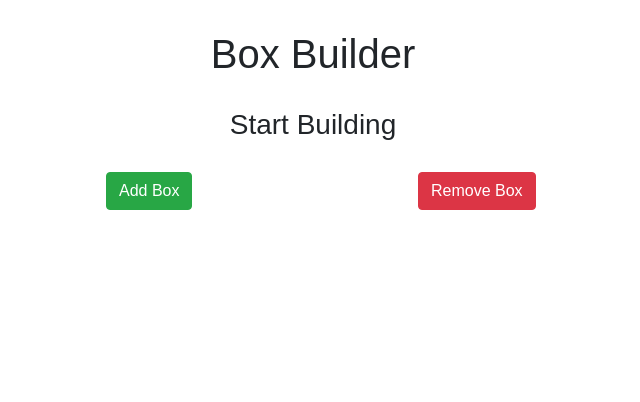
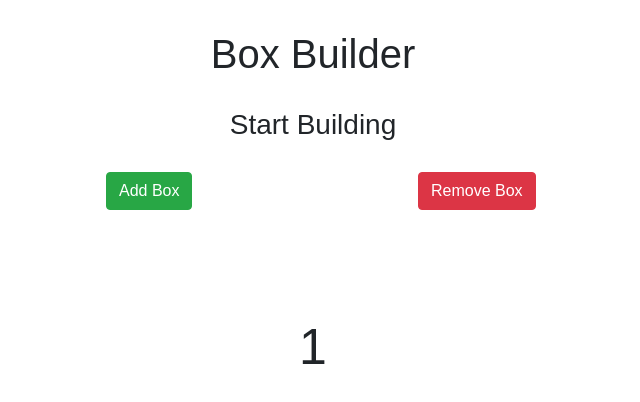
Before and after one commit to hpeddula/Box-Builder, a React (Create React App) app in the folder my-app/: page / in a window 1280 px wide. Shown: the top 402 px of the page, without its empty margins (327-967 px from the left). Built offline with nearby package versions, Linux system fonts and the light colour scheme.

Commit message:
Add Conditional Rendering

```diff
--- a/my-app/src/Box-Builder.css
+++ b/my-app/src/Box-Builder.css
@@ -6,3 +6,11 @@
 .btn-wrapper {
     margin-top: 30px;
 }
+.msg-wrapper
+{
+    margin-top: 100px;
+}
+.counter
+{
+    font-size: 50px;
+}
--- a/my-app/src/Box-Builder.jsx
+++ b/my-app/src/Box-Builder.jsx
@@ -1,7 +1,15 @@
 import React from 'react';
 import './Box-Builder.css';
 export default class BoxBuilder extends React.Component {
+    constructor(props)
+    {
+        super(props);
+        this.state={
+            boxes:['Harsha'],
+        }
+    }
     render() {
+        const count = this.state.boxes.length;
         return(
         <div>
             <h1 className="text-center">Box Builder</h1>
@@ -16,6 +24,11 @@ export default class BoxBuilder extends React.Component {
                 </div>
                 <div className="col-sm-3"></div>
             </div>
+            <div className="msg-wrapper">
+                {count >0 && <p className="counter">{count}</p>}
+                {count == 0 && `No boxes`
+                }
+            </div>
         </div>
         );
     }
```
